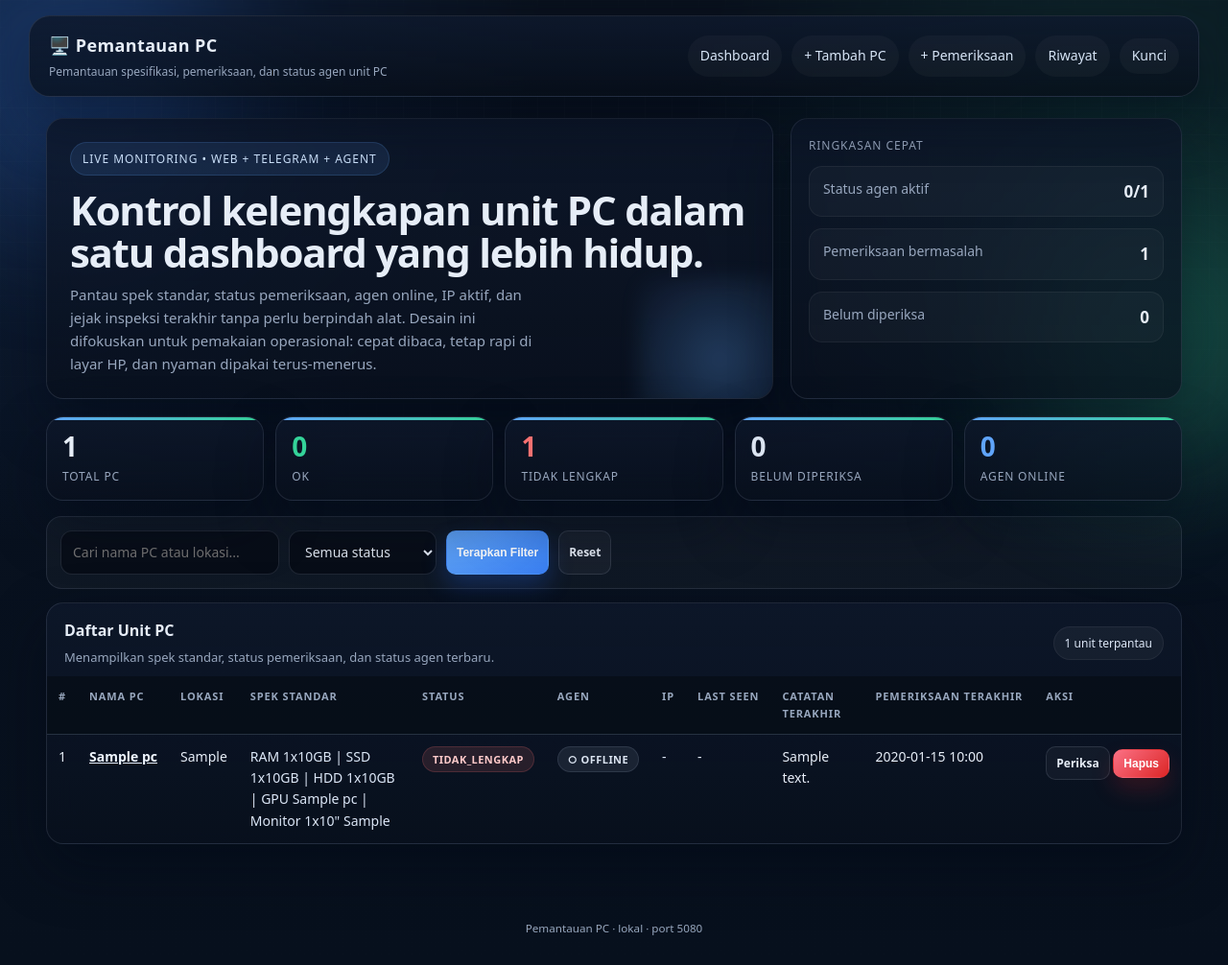
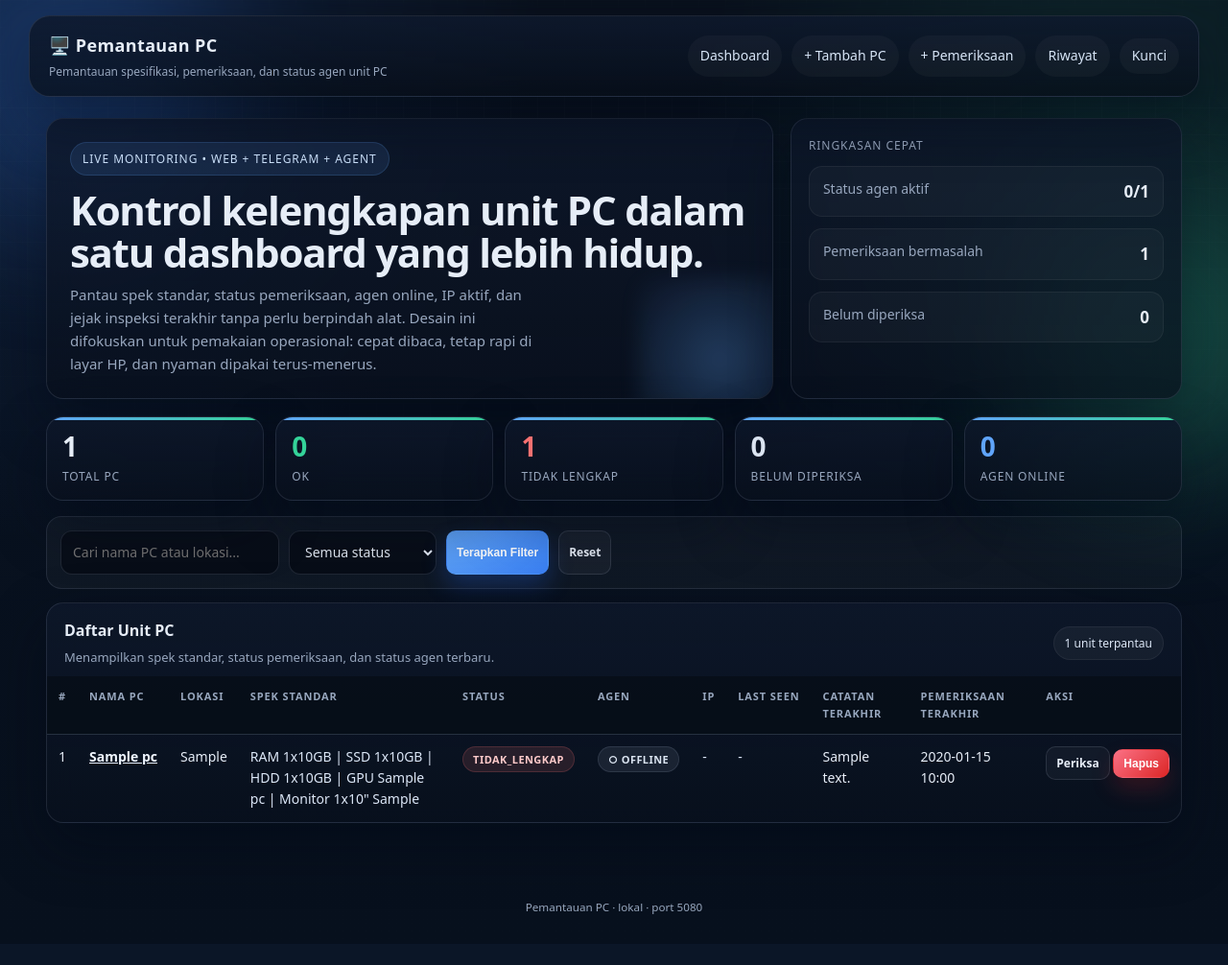
Before and after one commit to dimzfrantic/pemeriksa-pc, a Flask app: page / in a window 1280 px wide. Shown: the whole page at 96% size. After the commit the page ends 953 px from the top, so only its background shows below. Run offline with Flask 3, Linux system fonts and the light colour scheme; the visitor is signed in with stand-in values (Sample User, id 1); tables that the repository leaves empty hold one stand-in row (values such as "Sample post").

Commit message:
ui(table): wrap kolom waktu di dashboard
- Header 'Pemeriksaan Terakhir' dibuat wrap
- Isi 'Pemeriksaan Terakhir' dibuat wrap
- Kolom 'Last Seen' ditampilkan dua baris (tanggal + jam) agar tabel lebih hemat lebar

```diff
--- a/templates/index.html
+++ b/templates/index.html
@@ -73,7 +73,7 @@
           <th>IP</th>
           <th>Last Seen</th>
           <th class="wrap">Catatan Terakhir</th>
-          <th>Pemeriksaan Terakhir</th>
+          <th class="wrap">Pemeriksaan Terakhir</th>
           <th>Aksi</th>
         </tr>
       </thead>
@@ -95,9 +95,9 @@
             {% endif %}
           </td>
           <td class="spec">{{ r.ip or '-' }}</td>
-          <td>{{ r.last_seen|fmtdt if r.last_seen else '-' }}</td>
+          <td class="wrap spec">{{ (r.last_seen|fmtdt).replace(' ', '<br>')|safe if r.last_seen else '-' }}</td>
           <td class="wrap">{{ latest.note if latest else '-' }}</td>
-          <td>{{ latest.inspected_at|fmtdt if latest else '-' }}</td>
+          <td class="wrap">{{ latest.inspected_at|fmtdt if latest else '-' }}</td>
           <td>
             <a class="btn btn-sm" href="{{ url_for('insp.add', pc_id=pc.id) }}">Periksa</a>
             <form method="post" action="{{ url_for('pc.delete', pc_id=pc.id) }}" style="display:inline">
```
